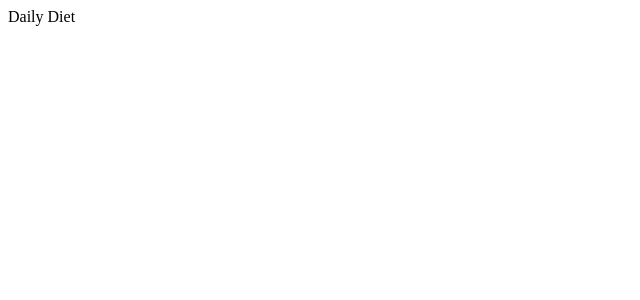
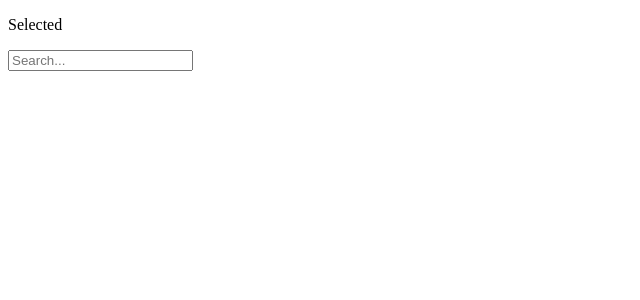
Before and after one commit to lukaszmielczarekdev/daily-diet, a React (Create React App) app: page / in a window 1280 px wide. Shown: the top 300 px of the page, without its empty margins (0-640 px from the left). Built offline with nearby package versions, Linux system fonts and the light colour scheme.

Commit message:
DD-3 proof of concept

```diff
--- a/package.json
+++ b/package.json
@@ -6,6 +6,7 @@
     "@testing-library/jest-dom": "^5.14.1",
     "@testing-library/react": "^11.2.7",
     "@testing-library/user-event": "^12.8.3",
+    "axios": "^0.24.0",
     "framer-motion": "^4.1.17",
     "react": "^17.0.2",
     "react-dom": "^17.0.2",
--- a/src/App.js
+++ b/src/App.js
@@ -1,5 +1,11 @@
+import MakeDiary from "./pages/MakeDiaryPage";
+
 function App() {
-  return <div className="App">Daily Diet</div>;
+  return (
+    <div className="App">
+      <MakeDiary />
+    </div>
+  );
 }
 
 export default App;
--- /dev/null
+++ b/src/components/Content/SelectedProducts.jsx
@@ -0,0 +1,65 @@
+import React from "react";
+
+const SelectedProducts = (props) => {
+  const handleSubmit = (e, index) => {
+    e.preventDefault();
+    const amount = Number(document.getElementById(index).value);
+    props.calculateAmount(amount, index);
+  };
+
+  return (
+    <div>
+      <p>Selected</p>
+      {props.selectedProducts.length !== 0 && (
+        <table>
+          <thead>
+            <tr>
+              <th>Product</th>
+              <th>Protein</th>
+              <th>Carbs</th>
+              <th>Fat</th>
+              <th>Kcal</th>
+              <th>Amount</th>
+              <th>Amount change</th>
+            </tr>
+          </thead>
+          <tbody>
+            {props.selectedProducts.map((value, index) => (
+              <tr key={Math.random()}>
+                <td>{value.name}</td>
+                <td>{value.protein.toFixed(1)}</td>
+                <td>{value.carbs.toFixed(1)}</td>
+                <td>{value.fat.toFixed(1)}</td>
+                <td>{value.kcal.toFixed(1)}</td>
+                <td>{value.amount.toFixed(0)}</td>
+                <td>
+                  <form onSubmit={(e) => handleSubmit(e, index)}>
+                    <input id={index} type="text" placeholder={"Amount"} />
+                    <button type="submit">Submit</button>
+                  </form>
+                </td>
+                {/* <td>
+                  <button
+
+                  onClick={() => this.handleDelete(post)}
+                  >
+                    Delete
+                  </button>
+                </td> */}
+              </tr>
+            ))}
+            <tr>
+              <td>Total:</td>
+              <td>{props.selectedProductsTotalMacros.protein.toFixed(1)}</td>
+              <td>{props.selectedProductsTotalMacros.carbs.toFixed(1)}</td>
+              <td>{props.selectedProductsTotalMacros.fat.toFixed(1)}</td>
+              <td>{props.selectedProductsTotalMacros.kcal.toFixed(1)}</td>
+            </tr>
+          </tbody>
+        </table>
+      )}
+    </div>
+  );
+};
+
+export default SelectedProducts;
--- /dev/null
+++ b/src/components/Form/SearchBar.jsx
@@ -0,0 +1,52 @@
+import React, { useState } from "react";
+
+const styles = {
+  listStyle: "none",
+  padding: "0",
+};
+
+const SearchBar = (props) => {
+  const [filteredData, setFilteredData] = useState([]);
+
+  const handleFilter = (e) => {
+    const searchData = e.target.value;
+    const newFilter = props.data.filter((value) => {
+      return value.name.toLowerCase().includes(searchData.toLowerCase());
+    });
+    if (searchData === "") {
+      setFilteredData([]);
+    } else {
+      setFilteredData(newFilter);
+    }
+  };
+
+  return (
+    <div>
+      <div>
+        <input
+          type="text"
+          placeholder={props.placeholder}
+          onChange={handleFilter}
+        />
+        {filteredData.length !== 0 && (
+          <ul style={styles}>
+            {filteredData.map((value) => (
+              <li
+                onClick={() => {
+                  props.addProduct(value);
+                  setFilteredData([]);
+                }}
+                key={Math.random()}
+                style={styles}
+              >
+                {value.name}
+              </li>
+            ))}
+          </ul>
+        )}
+      </div>
+    </div>
+  );
+};
+
+export default SearchBar;
--- /dev/null
+++ b/src/data/ingredients.js
@@ -0,0 +1,42 @@
+// kcal, protein, carbs, fat - unit per gram
+// categories: fruits, vegetables, protein, grains, dairy, fats, others
+const ingredients = [
+  {
+    id: 1,
+    name: "Durum wheat pasta",
+    category: "grains",
+    kcal: 3.53,
+    protein: 0.13,
+    carbs: 0.68,
+    fat: 0.019,
+  },
+  {
+    id: 2,
+    name: "White rice",
+    category: "grains",
+    kcal: 3.37,
+    protein: 0.073,
+    carbs: 0.74,
+    fat: 0.003,
+  },
+  {
+    id: 3,
+    name: "Tomato concentrate",
+    category: "others",
+    kcal: 1.16,
+    protein: 0.039,
+    carbs: 0.21,
+    fat: 0,
+  },
+  {
+    id: 4,
+    name: "Chicken breast",
+    category: "protein",
+    kcal: 1.64,
+    protein: 0.31,
+    carbs: 0,
+    fat: 0.036,
+  },
+];
+
+export default ingredients;
--- /dev/null
+++ b/src/data/ingredients.json
@@ -0,0 +1,42 @@
+[
+  {
+    "id": 1,
+    "name": "Durum wheat pasta",
+    "category": "grains",
+    "kcal": 3.53,
+    "protein": 0.13,
+    "carbs": 0.68,
+    "fat": 0.019,
+    "amount": 1
+  },
+  {
+    "id": 2,
+    "name": "White rice",
+    "category": "grains",
+    "kcal": 3.37,
+    "protein": 0.073,
+    "carbs": 0.74,
+    "fat": 0.003,
+    "amount": 1
+  },
+  {
+    "id": 3,
+    "name": "Tomato concentrate",
+    "category": "others",
+    "kcal": 1.16,
+    "protein": 0.039,
+    "carbs": 0.21,
+    "fat": 0,
+    "amount": 1
+  },
+  {
+    "id": 4,
+    "name": "Chicken breast",
+    "category": "protein",
+    "kcal": 1.64,
+    "protein": 0.31,
+    "carbs": 0,
+    "fat": 0.036,
+    "amount": 1
+  }
+]
--- /dev/null
+++ b/src/pages/MakeDiaryPage.jsx
@@ -0,0 +1,58 @@
+import React, { useState } from "react";
+import SearchBar from "../components/Form/SearchBar";
+import Ingredients from "../data/ingredients.json";
+import SelectedProducts from "../components/Content/SelectedProducts";
+
+const MakeDiary = (props) => {
+  const [selected, setSelected] = useState([]);
+  const ingredientsCopy = JSON.parse(JSON.stringify(Ingredients));
+  const handleAddProduct = (item) => {
+    setSelected((selected) => [...selected, item]);
+  };
+
+  const setTotalMacros = (arr) => {
+    return arr.reduce(
+      (acc, elem) => {
+        return {
+          protein: acc.protein + elem.protein,
+          carbs: acc.carbs + elem.carbs,
+          fat: acc.fat + elem.fat,
+          kcal: acc.kcal + elem.kcal,
+        };
+      },
+      { protein: 0, carbs: 0, fat: 0, kcal: 0 }
+    );
+  };
+
+  const calculateAmount = (multiplier, index) => {
+    const selectedCopy = [...selected];
+    const calculated = selected[index];
+    const initialProductData = Ingredients.find((value) => {
+      return value.name === calculated.name;
+    });
+    console.log(index);
+    calculated["protein"] = initialProductData["protein"] * multiplier;
+    calculated["carbs"] = initialProductData["carbs"] * multiplier;
+    calculated["fat"] = initialProductData["fat"] * multiplier;
+    calculated["kcal"] = initialProductData["kcal"] * multiplier;
+    selectedCopy[index] = calculated;
+    setSelected((selected) => (selected = selectedCopy));
+  };
+
+  return (
+    <div>
+      <SelectedProducts
+        calculateAmount={calculateAmount}
+        selectedProducts={selected}
+        selectedProductsTotalMacros={setTotalMacros(selected)}
+      />
+      <SearchBar
+        addProduct={handleAddProduct}
+        placeholder="Search..."
+        data={ingredientsCopy}
+      />
+    </div>
+  );
+};
+
+export default MakeDiary;
```
Also changed, not shown: 1 other file (tests, documents, lock files or other folders).
